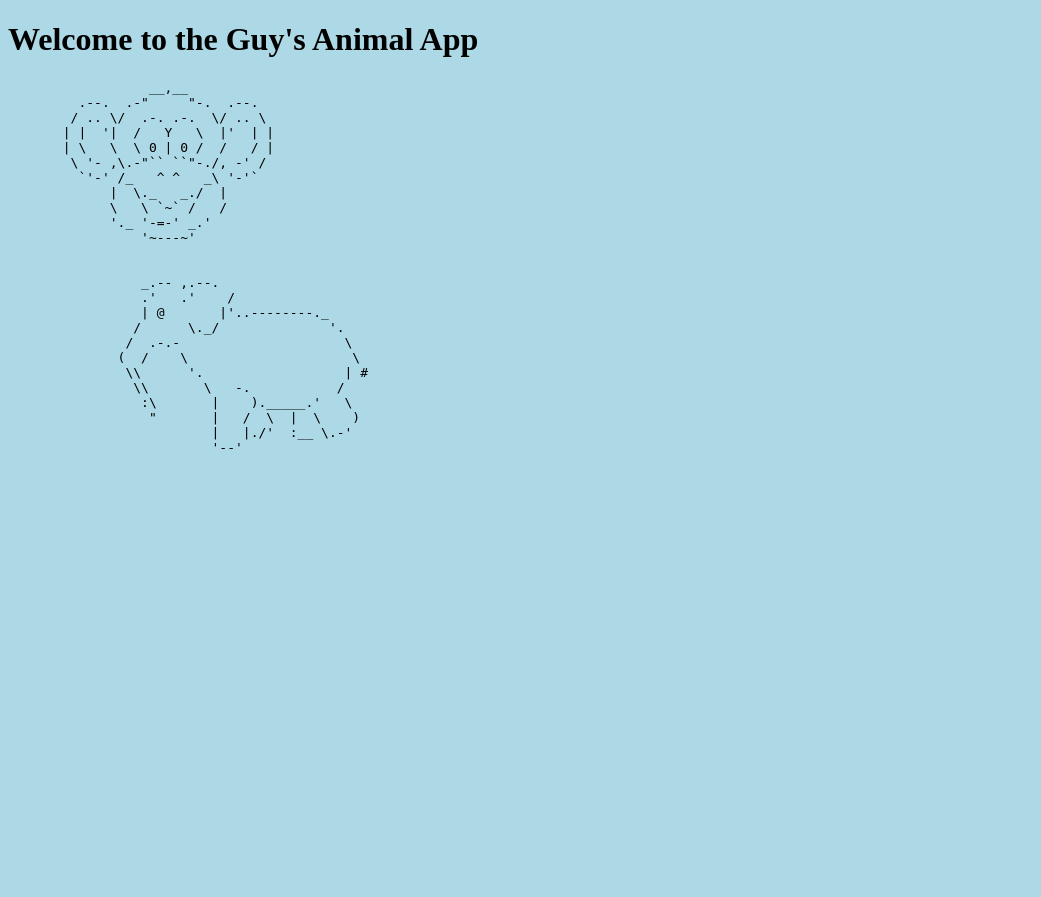
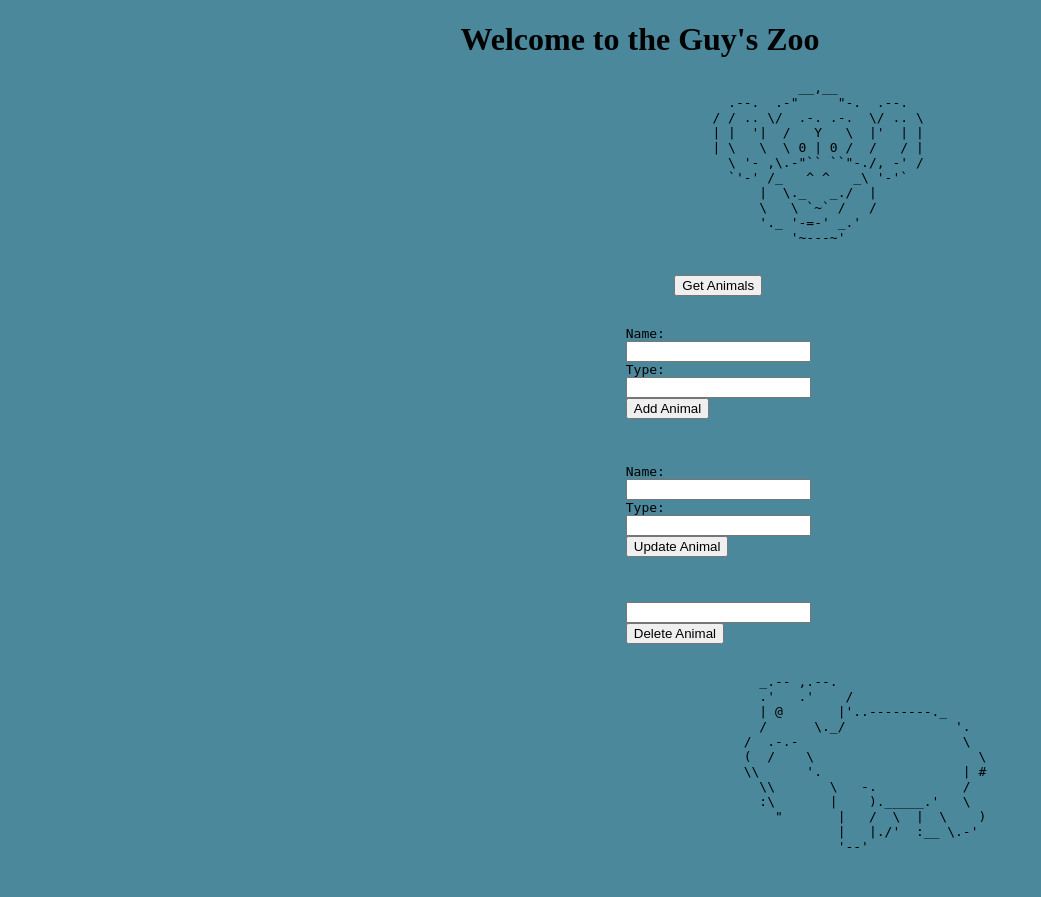
Before and after one commit to guydavidescu/portfolio-animals, a Flask app: page / in a window 1280 px wide. Shown: the whole page, without its empty margins (0-1041 px from the left). Before the commit the page ends 449 px from the top, so only its background shows below. Run offline with Flask 2, Linux system fonts and the light colour scheme.

Commit message:
final version/7.0

```diff
--- a/app.py
+++ b/app.py
@@ -3,6 +3,9 @@ import pymongo
 from pymongo import MongoClient
 from bson.objectid import ObjectId
 from random import choice
+import bson
+from bson import ObjectId
+from bson.errors import InvalidId
 
 
 app = Flask(__name__)
@@ -22,18 +25,18 @@ def ping_server():
 
 @app.route("/animals", methods=["GET"])
 def get_stored_animals():
-    db = get_db()
     try:
         db = get_db()
         col= db["animal_tb"]
         _animals = col.find()
         animals = [{ "name": animal["name"], "type": animal["type"]} for animal in _animals]
         return jsonify({"animals": animals})
-    except:
-        pass
+    except Exception as e:
+        return jsonify({"error": f"Error while fetching animals: {str(e)}"}), 500
     finally:
-        if type(db)==MongoClient:
+        if type(db) == MongoClient:
             db.close()
+
 
 # Handle GET request to get a specific animal
 @app.route("/animals/<animal_id>", methods=["GET"])
@@ -46,40 +49,54 @@ def get_animal(animal_id):
     else:
         return jsonify({"error": "Animal not found"}), 404
 
-# Handle POST request to add a new animal
 @app.route("/animals", methods=["POST"])
 def add_animal():
     db = get_db()
     col= db["animal_tb"]
-    _animals = col.find()
-    animal_data = request.get_json()
+    name = request.form.get("name")
+    type = request.form.get("type")
+    animal_data = {
+        "name": name,
+        "type": type
+    }
     result = col.insert_one(animal_data)
-    return jsonify({"_id": str(result.inserted_id)})
+    return jsonify({"_id": str(result.inserted_id)},{"message": "Animal added successfully"})
 
+@app.route("/animals/<animal_id>/update", methods=["POST"])
+def update_animal(animal_id):
+    animal_id = request.form.get("animal_id")
+    animal_id = ObjectId(animal_id)
 
-# Handle PUT request to update an animal
-@app.route("/animals/<animal_id>", methods=["PUT"])
-def update_animal(animal_id):
     db = get_db()
-    col= db["animal_tb"]
-    animal_data = request.get_json(force=True)
-    result = col.update_one({"_id": ObjectId(animal_id)}, {"$set": animal_data})
-    if result.modified_count:
-        return jsonify({"message": "Animal updated successfully"})
-    else:
-        return jsonify({"error": "Animals not found"}), 404
+    col = db["animal_tb"]
+    name = request.form.get("name")
+    type = request.form.get("type")
+    animal_data = {"name": name, "type": type}
+    col.update_one({"_id": animal_id}, {"$set": animal_data})
+    return jsonify({"message": "Animal updated successfully"})
 
-# Handle DELETE request to delete an animal
-@app.route("/animals/<animal_id>", methods=["DELETE"])
+@app.route("/animals/<animal_id>/delete", methods=["POST"])
 def delete_animal(animal_id):
+    animal_id = request.form.get("animal_id")
+    animal_id = ObjectId(animal_id)
+
     db = get_db()
-    col= db["animal_tb"]
-    result = col.delete_one({"_id": ObjectId(animal_id)})
-    if result.deleted_count:
-        return jsonify({"message": "Animal deleted successfully"})
-    else:
-        return jsonify({"error": "Animals not found"}), 404
+    col = db["animal_tb"]
 
+    try:
+        animal_id = ObjectId(animal_id)
+    except bson.errors.InvalidId:
+        return jsonify({"error": "Invalid ObjectId"}), 400
+
+    animal = col.find_one({"_id": animal_id})
+    if animal is None:
+        return jsonify({"error": "Animal not found"}), 404
+
+    result = col.delete_one({"_id": animal_id})
+    if result.deleted_count == 0:
+        return jsonify({"error": "Failed to delete animal"}), 500
+
+    return jsonify({"message": "Animal deleted successfully"})
 
 @app.route("/id_for_testing")
 def id_for_testing():
--- a/templates/home.html
+++ b/templates/home.html
@@ -4,16 +4,19 @@
     <title>Guy's Zoo</title>
     <style>
       body {
-        background-color: #ADD8E6; /* Light blue */
+        background-color: #4b889c; /* Light blue */
+      }
+      h1 {
+        text-align: center;
       }
     </style>
   </head>
   <body>
-    <h1>Welcome to the Guy's Animal App</h1>
+    <h1>Welcome to the Guy's Zoo</h1>
     <pre>
                                                                                                      __,__
                                                                                             .--.  .-"     "-.  .--.
-        / .. \/  .-. .-.  \/ .. \
+                                                                                          / / .. \/  .-. .-.  \/ .. \
                                                                                           | |  '|  /   Y   \  |'  | |
                                                                                           | \   \  \ 0 | 0 /  /   / |
                                                                                             \ '- ,\.-"`` ``"-./, -' /
@@ -22,8 +25,31 @@
                                                                                                 \   \ `~` /   /
                                                                                                 '._ '-=-' _.'
                                                                                                     '~---~'
-
-
+                 <div style="display:flex;justify-content:center;align-items:center;flex-direction:column;">
+                  <form action="/animals" method="GET">
+                    <input type="submit" value="Get Animals">
+                  </form>
+                  <form action="/animals" method="POST">
+                    <label for="name">Name:</label>
+                    <input type="text" id="name" name="name">
+                    <label for="type">Type:</label>
+                    <input type="text" id="type" name="type">
+                    <input type="submit" value="Add Animal">
+                  </form>
+                  <form action="/animals/<animal_id>/update" method="POST">
+                    <input type="hidden" name="_method" value="PUT">
+                    <label for="name">Name:</label>
+                    <input type="text" id="name" name="name">
+                    <label for="type">Type:</label>
+                    <input type="text" id="type" name="type">
+                    <input type="submit" value="Update Animal">
+                  </form>
+                  <form action="/animals/<animal_id>/delete" method="POST">
+                    <input type="hidden" name="_method" value="DELETE">
+                    <input type="text" id="animal_id" name="animal_id">
+                    <input type="submit" value="Delete Animal">
+                  </form>
+                </div>
                                                                                                 _.-- ,.--.
                                                                                                 .'   .'    /
                                                                                                 | @       |'..--------._
@@ -37,8 +63,5 @@
                                                                                                           |   |./'  :__ \.-'
                                                                                                           '--'
 
-
-      </pre>
-
   </body>
 </html>
```
Also changed, not shown: test/score.txt (added, +5 -0 lines), 1 other file. Lines whose indentation alone changed are shown as unchanged.
